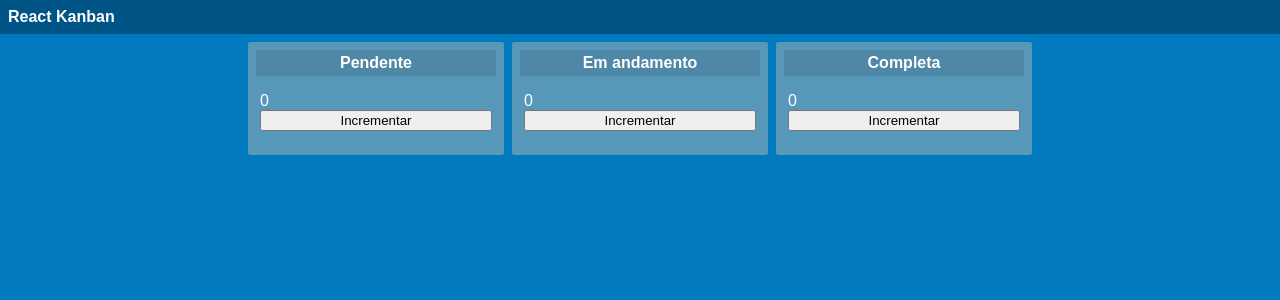
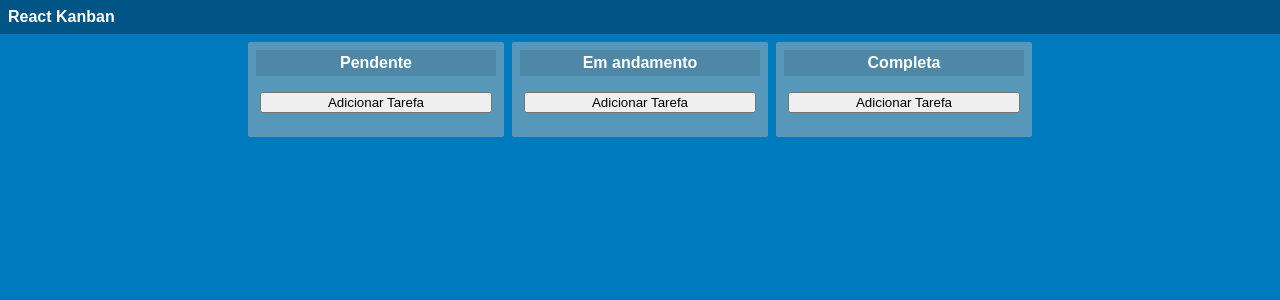
Before and after one commit to gustavojun1/react-learn, a React (Create React App) app: page / in a window 1280 px wide. Shown: the top 300 px of the page. Built offline with nearby package versions, Linux system fonts and the light colour scheme.

Commit message:
Funcionalidade de adicionar tarefa.

```diff
--- a/src/App.js
+++ b/src/App.js
@@ -1,17 +1,38 @@
+import { useState } from "react";
 import "./styles.css";
 import Navbar from "./components/Navbar/Navbar";
 import TaskList from "./components/TaskList/TaskList";
 
+// "let" é utilizado quando desejamos declarar uma variável mutável, mas com escopo local apenas
+let count = 0;
+const generateId = () => {
+  return count + 1;
+};
+
 export default function App() {
+  const [tasks, setTasks] = useState([]);
+
+  const addTask = (title, state) => {
+    console.log("função chamada em app");
+    const newTask = {
+      id: generateId(),
+      title,
+      state,
+    };
+    setTasks((existingTasks) => {
+      // o operador de desestruturação "..." é utilizado para retornar todos os elementos de uma coleção
+      return [...existingTasks, newTask];
+    });
+  };
   // multi-line returns (which are 99% of the cases) must lie between parenthesis
   return (
     <div className="App">
       {/*Os componentes a seguir são instanciados como self closing tags, ou seja, tags de uma linha só que não precisam de um bloco propriamente dito*/}
       <Navbar />
       <div className="container">
-        <TaskList title="Pendente" />
-        <TaskList title="Em andamento" />
-        <TaskList title="Completa" />
+        <TaskList title="Pendente" onAddTask={addTask} tasks={tasks} />
+        <TaskList title="Em andamento" onAddTask={addTask} tasks={tasks} />
+        <TaskList title="Completa" onAddTask={addTask} tasks={tasks} />
       </div>
     </div>
   );
--- a/src/components/TaskList/TaskList.js
+++ b/src/components/TaskList/TaskList.js
@@ -3,21 +3,22 @@ import React, { useState } from "react";
 import "./tasklist.css";
 import PropTypes from "prop-types";
 
-export default function TaskList({ title }) {
+export default function TaskList({ title, onAddTask, tasks }) {
   const [count, setCount] = useState(0);
 
-  const increment = () => {
-    setCount((currentCount) => {
-      return currentCount + 1;
-    });
+  const addTask = () => {
+    console.log("função chamada em tasklist");
+    onAddTask("Nova Tarefa", "Pendente");
   };
 
   return (
     <div className="tasklist">
       <div className="title">{title}</div>
       <div className="content">
-        {count}
-        <button onClick={increment}>Incrementar</button>
+        {tasks.map((task) => {
+          return <div key={task.id}>{task.title}</div>;
+        })}
+        <button onClick={addTask}>Adicionar Tarefa</button>
       </div>
     </div>
   );
@@ -25,4 +26,6 @@ export default function TaskList({ title }) {
 
 TaskList.propTypes = {
   title: PropTypes.string.isRequired,
+  onAddTask: PropTypes.func.isRequired,
+  tasks: PropTypes.array.isRequired,
 };
```
Also changed, not shown: .eslintrc.json.
